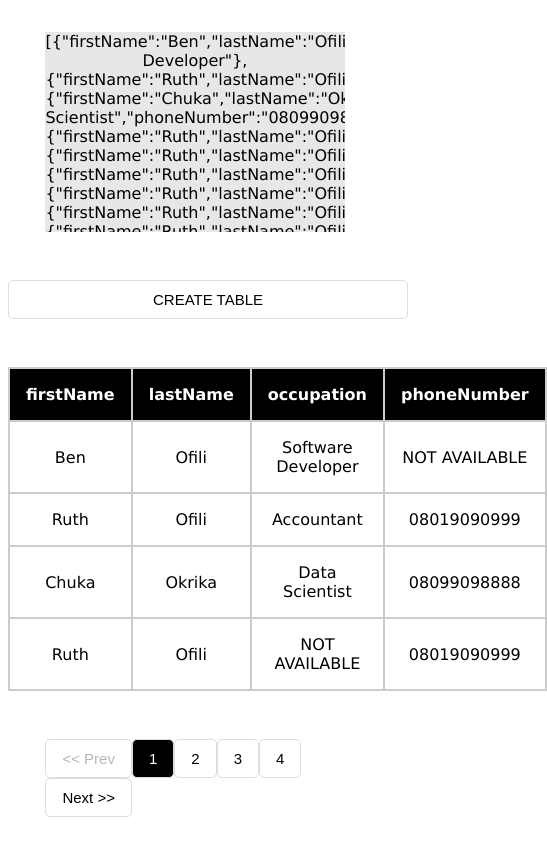
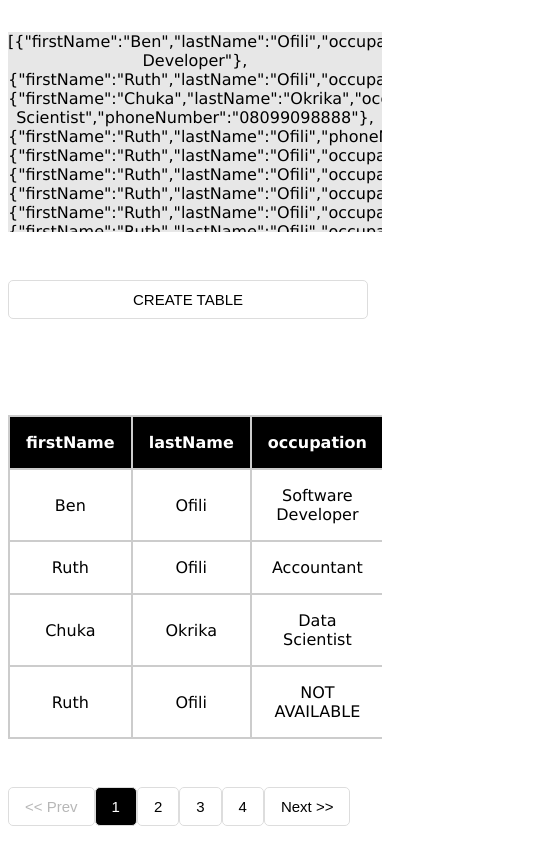
Before and after one commit to funshofatoye/JSON-to-HTML-table-converter, a plain HTML site: page index.html in a window 390 px wide. Both pictures are taken after a click on the button "CREATE TABLE". Shown: the whole page, 547 px wide, since content can reach past the window. Drawn offline with Linux system fonts and the light colour scheme.

Commit message:
styled table for mobile responsiveness

```diff
--- a/index.html
+++ b/index.html
@@ -1,6 +1,7 @@
 <!DOCTYPE HTML>
 <html>
 <head>
+    <meta name="viewport" content="width=device-width, initial-scale=1.0">
     <title>HTML Data-table</title>
     <link rel="stylesheet" href="style.css" />
 </head>
@@ -12,7 +13,7 @@
         <input type="button" class="create-btn" onclick="CreateTable()" value="CREATE TABLE" />
     </div>
 
-    <div id="table"></div>
+    <div id="table" style="overflow-x: auto"></div>
 
     <!-- <script src="https://code.jquery.com/jquery-3.3.1.min.js" integrity="sha256-FgpCb/KJQlLNfOu91ta32o/NMZxltwRo8QtmkMRdAu8=" crossorigin="anonymous"></script> -->
 
--- a/style.css
+++ b/style.css
@@ -1,8 +1,8 @@
 
 body {
     font-family: 'Lucida Sans', 'Lucida Sans Regular', 'Lucida Grande', 'Lucida Sans Unicode', Geneva, Verdana, sans-serif;
+}
 
-}
 
 #data {
     width: 80%;
@@ -13,9 +13,20 @@ body {
     background-color: rgb(231, 231, 231);
 }
 
+@media only screen and (max-width: 480px){
+    #data {
+        width: 100%;
+        overflow-y: auto;
+    }
+}
+
 .container {
     width: 400px;
     margin: 3em auto;
+}
+
+#table {
+    margin-bottom: 30px;
 }
 
 
@@ -24,6 +35,12 @@ table {
     border: 1px solid #CCC;
     border-spacing: 0;
     margin: 3em auto;
+}
+
+@media only screen and (max-width: 480px){
+    table {
+        width: 100%;
+    }
 }
 
 table tr th, table tr td {
@@ -53,6 +70,12 @@ input[type="button"] {
     width: 100%;
 }
 
+@media only screen and (max-width: 480px){
+    .create-btn {
+        width: 90%;
+    }
+}
+
 input[type="button"]:not(.active) {
 	background-color:transparent;
 }
@@ -70,3 +93,9 @@ input[type="button"]:hover:not(.active) {
     width: 80%;
     margin: 2em auto;
 }
+
+@media only screen and (max-width: 480px){
+    #buttons {
+        width: 100%;
+    }
+}
```
